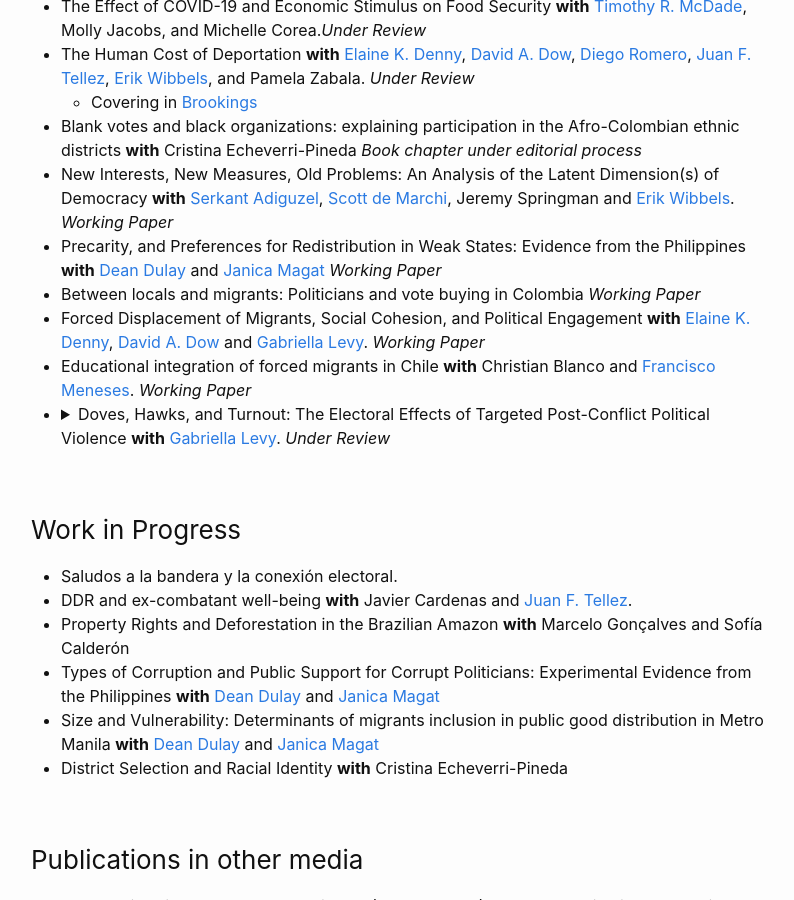
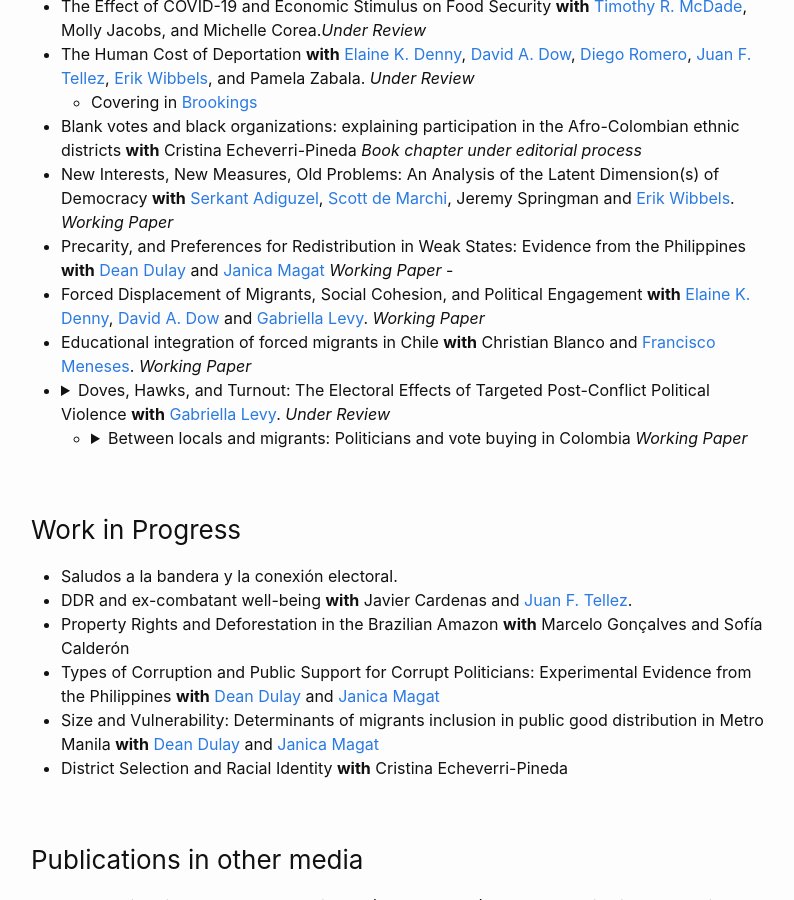
Before and after one commit to MateoVillamizarChaparro/MateoVillamizarChaparro.github.io, a Jekyll site: the page built from publications.md, in a window 1280 px wide and 900 px high, scrolled down 557 px. Shown: the whole window, without its empty margins (239-1033 px from the left). Built offline with Jekyll 4.4.1, drawn with Linux system fonts in a browser that asks for light colours; our own code applies the rules of GitHub Pages for plain Markdown files.

Commit message:
Update publications.md

```diff
--- a/publications.md
+++ b/publications.md
@@ -16,16 +16,24 @@
   - Blank votes and black organizations: explaining participation in the Afro-Colombian ethnic districts **with** Cristina Echeverri-Pineda *Book chapter under editorial process*
   - New Interests, New Measures, Old Problems: An Analysis of the Latent Dimension(s) of Democracy **with** [Serkant Adiguzel](http://serkantadiguzel.com/), [Scott de Marchi](http://sdemarchi.weebly.com/), Jeremy Springman and [Erik Wibbels](https://sites.duke.edu/wibbels/). *Working Paper*
   - Precarity, and Preferences for Redistribution in Weak States: Evidence from the Philippines **with** [Dean Dulay](https://www.deandulay.com/) and [Janica Magat](https://janicamagat.com/) *Working Paper*
-  - Between locals and migrants: Politicians and vote buying in Colombia *Working Paper*
+  -
   - Forced Displacement of Migrants, Social Cohesion, and Political Engagement **with** [Elaine K. Denny](https://faculty.ucmerced.edu/edenny/), [David A. Dow](https://sites.google.com/view/davidadow/home) and [Gabriella Levy](https://gabriellalevy.net/). *Working Paper*
   - Educational integration of forced migrants in Chile **with** Christian Blanco and [Francisco Meneses](https://fjmenese.github.io/). *Working Paper*
   - {::options parse_block_html="true" /}
     <details><summary markdown="span">Doves, Hawks, and Turnout: The Electoral Effects of Targeted Post-Conflict Political Violence **with** [Gabriella Levy](https://gabriellalevy.net/). *Under Review*</summary>
     <p> <sub>
-    *Abstract* What are the effects of violence against civic leaders and ex-combatants on electoral outcomes in unstable contexts emerging from conflict? Such individuals have been targeted in a range of countries, including Colombia and Afghanistan. Yet, existing research on wartime and electoral violence has rarely explored the killings of these non-combatants, who are neither regular people nor powerful politicians. Thus, we examine the relationship between 1) the deaths of social leaders and demobilized ex-combatants in Colombia following the 2016 peace agreement and 2) Colombian political participation and vote choice in 2018 and 2019 elections. Methodologically, we use a series of municipal level estimations followed by individual level regressions using DANE survey data from the Colombian government. Our results indicate that social leader and ex-combatant assassinations each reduce political engagement as well as support for the hawkish candidate. We also provide suggestive evidence that the assassinations not only reduce citizens' perceptions of their personal security but also increase their belief in the value of violence and depress their satisfaction with the state of democracy in their country. These results suggest that, through their impact on electoral participation, vote choice, and public attitudes, the assassinations may have countervailing effects on national stability.
+    *Abstract:* What are the effects of violence against civic leaders and ex-combatants on electoral outcomes in unstable contexts emerging from conflict? Such individuals have been targeted in a range of countries, including Colombia and Afghanistan. Yet, existing research on wartime and electoral violence has rarely explored the killings of these non-combatants, who are neither regular people nor powerful politicians. Thus, we examine the relationship between 1) the deaths of social leaders and demobilized ex-combatants in Colombia following the 2016 peace agreement and 2) Colombian political participation and vote choice in 2018 and 2019 elections. Methodologically, we use a series of municipal level estimations followed by individual level regressions using DANE survey data from the Colombian government. Our results indicate that social leader and ex-combatant assassinations each reduce political engagement as well as support for the hawkish candidate. We also provide suggestive evidence that the assassinations not only reduce citizens' perceptions of their personal security but also increase their belief in the value of violence and depress their satisfaction with the state of democracy in their country. These results suggest that, through their impact on electoral participation, vote choice, and public attitudes, the assassinations may have countervailing effects on national stability.
     </sub> </p>
     </details>
     {::options parse_block_html="false" /}
+
+    - {::options parse_block_html="true" /}
+      <details><summary markdown="span"> Between locals and migrants: Politicians and vote buying in Colombia *Working Paper* </summary>
+      <p> <sub>
+      *Abstract:* The number of internal migrants in the developing world has been increasing as a result of climate change, violence and economic development. How do these flows of migrants affect vote-buying structures? Unlike their international counterparts, internal migrants still retain their right to vote and hence could be included in vote-buying schemes. This paper uses a formal model to analyze the decision a politician makes when allocating private benefits between migrants and natives. The model indicates that politicians will distribute private benefits to migrants when there is  a low level of political competition. Using individual and municipal quantitative data from Colombia alongside  qualitative work, I find that migrants engage less in vote-buying practices in more competitive environments. This result is most likely the effect of migrant turnout rather than issues with migrant voting registration. The results also show that vote-buying interactions between politicians and migrants are one shot leaving aside the idea of relational clientelism. Finally, political competition reduces the amount of private benefits distributed by local political machines. These findings complement the results from migrant integration into formal political settings as campaigns and candidacies.
+      </sub> </p>
+      </details>
+      {::options parse_block_html="false" /}
 
 ### Work in Progress
   - Saludos a la bandera y la conexión electoral.
```
